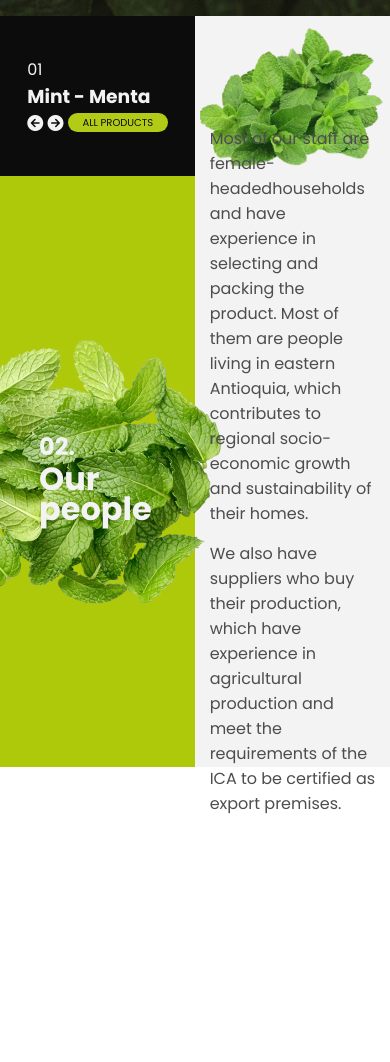
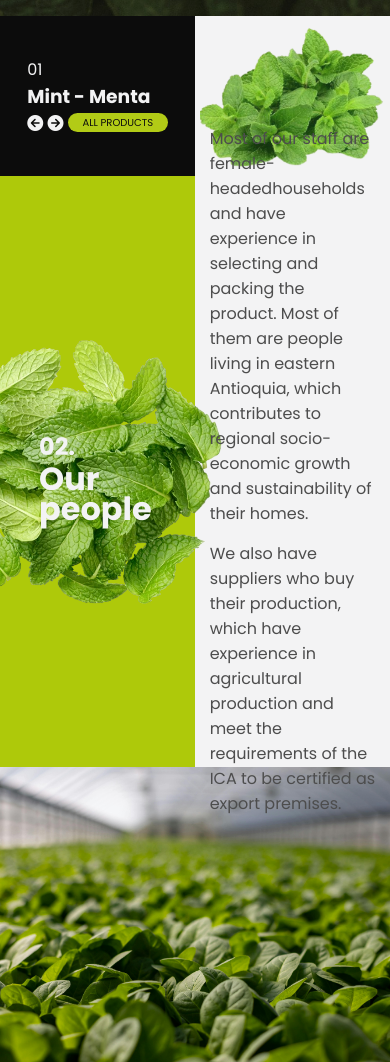
Before and after one commit to jose32coder/agrofresh, a website built with Vite: page index.html in a window 390 px wide. Shown: the part 668-1730 px from the top of the page. Before the commit the page ends 1484 px from the top, so only its background shows below. Built offline with nearby package versions, Linux system fonts and the light colour scheme.

Commit message:
section 3, green con responsive

```diff
--- a/index.html
+++ b/index.html
@@ -125,6 +125,10 @@
 
     </section>
 
+    <section class="section__green" id="section__green">
+
+    </section>
+
 
 
     <script type="module" src="/main.js"></script>
--- a/style.css
+++ b/style.css
@@ -286,6 +286,25 @@ section.ourPeople .ourPeople__rightDiv div p{
 
 
 
+/* ============= 3ERA SECTION ============= */
+
+section.section__green {
+  background-color: #007e48;
+  height: 40vh;
+  width: 100vw;
+  background-image: url(./public/img/green.jpg);
+  background-repeat: no-repeat;
+  background-size: cover;
+  background-position: bottom;
+}
+
+
+
+
+
+
+
+
 
 /* ============= MEDIA QUERIES ============= */
 
@@ -316,6 +335,7 @@ section.ourPeople .ourPeople__rightDiv div p{
 }
 
 
+/*TABLET */
 
 @media screen and (max-width: 768px){
 
@@ -402,7 +422,22 @@ section.ourPeople .ourPeople__rightDiv div p{
     object-fit: contain;
   }
 
+  section.section__green {
+    background-color: #007e48;
+    height: 35vh;
+    width: 100vw;
+    background-image: url(./public/img/green.jpg);
+    background-repeat: no-repeat;
+    background-size: cover;
+    background-position: bottom;
+  }
+
 }
+
+  /*section green*/
+
+
+
 
 @media screen and (max-width: 640px){
 
@@ -452,6 +487,7 @@ section.ourPeople .ourPeople__rightDiv div p{
 }
 
 
+/*phone*/
 @media screen and (max-width: 425px){
 
   section.ourPeople .ourPeople__leftDiv div.text {
@@ -497,6 +533,8 @@ section.ourPeople .ourPeople__rightDiv div p{
 
 }
 
+
+/*small phone*/
 @media screen and (max-width: 375px){
 
   section.ourPeople .ourPeople__rightDiv div {
```
Also changed, not shown: public/img/green.jpg (added).
